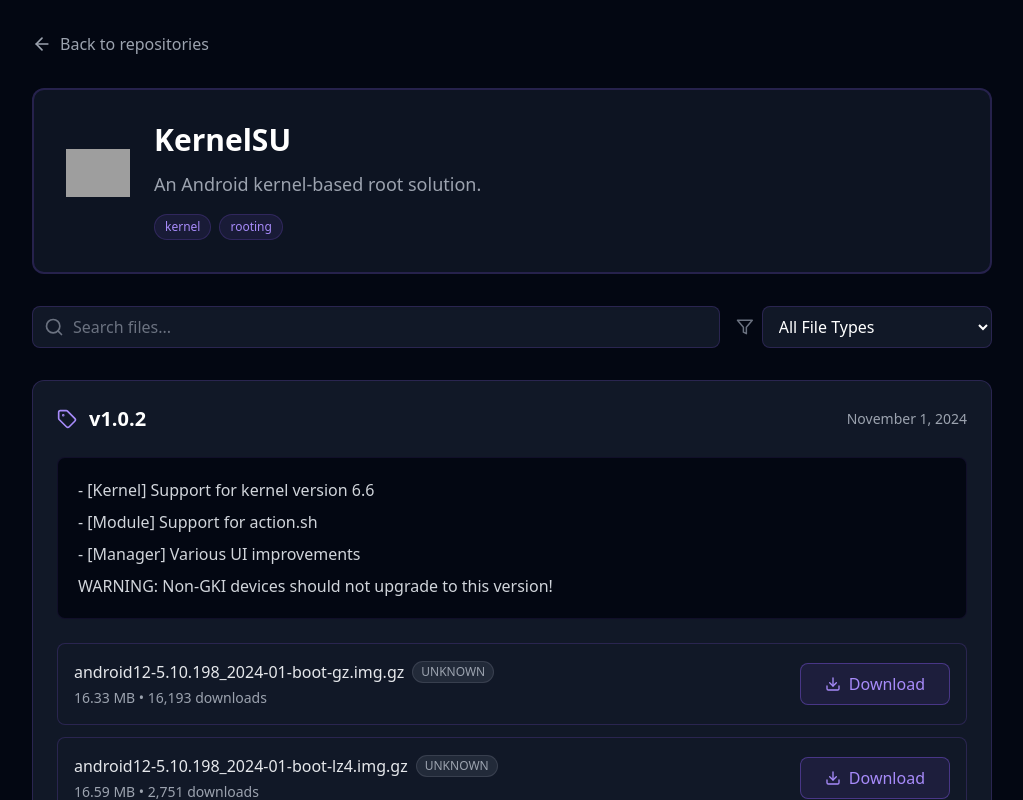
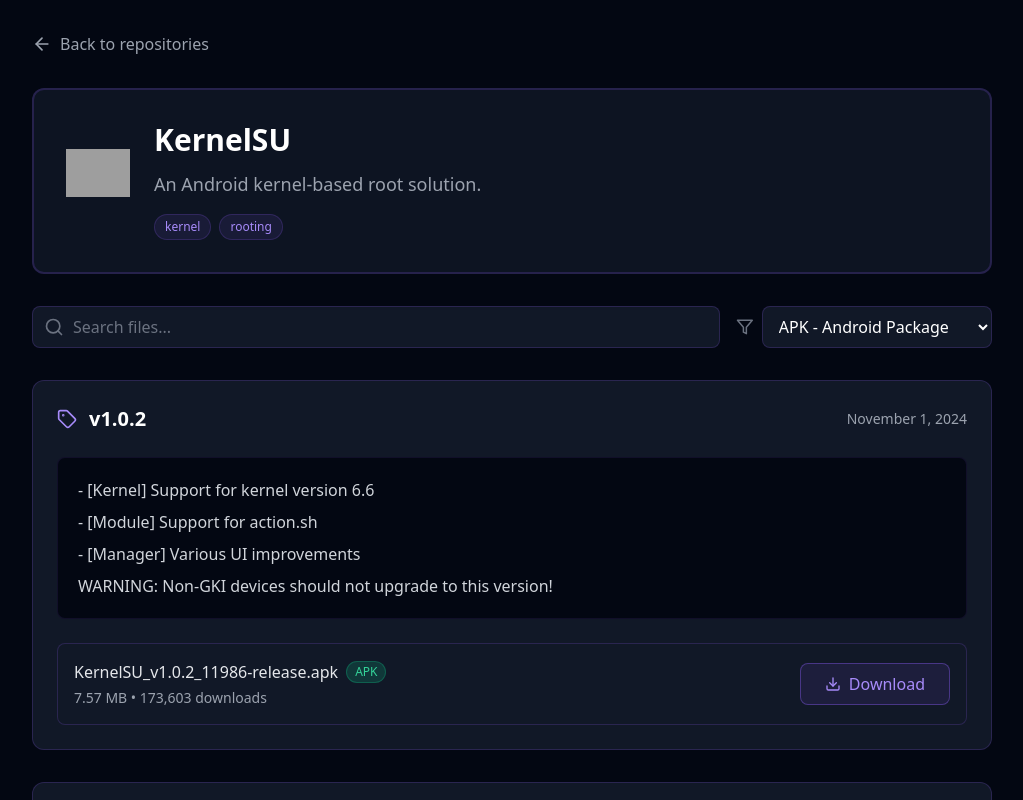
Before and after one commit to RAFSuNX/OSSExplorer, a React (Vite) app: page / in a window 1280 px wide. Both pictures are taken after a click on the element 639 px from the left and 414 px from the top of the page. Shown: the top 800 px of the page, without its empty margins (128-1151 px from the left). Built offline with nearby package versions, Linux system fonts and the light colour scheme; grey boxes are pictures that could not be loaded.

Commit message:
UI experience improvements

```diff
--- a/src/components/FileTypeFilter.tsx
+++ b/src/components/FileTypeFilter.tsx
@@ -1,10 +1,11 @@
 import React from 'react';
 import { Filter } from 'lucide-react';
 import { FILE_TYPES } from '../lib/fileTypes';
+import { FileExtension } from '../constants/fileTypes';
 
 interface FileTypeFilterProps {
-  selectedType: string;
-  onChange: (type: string) => void;
+  selectedType: FileExtension | '';
+  onChange: (type: FileExtension | '') => void;
 }
 
 export function FileTypeFilter({ selectedType, onChange }: FileTypeFilterProps) {
@@ -13,7 +14,7 @@ export function FileTypeFilter({ selectedType, onChange }: FileTypeFilterProps)
       <Filter className="w-5 h-5 text-gray-500" />
       <select
         value={selectedType}
-        onChange={(e) => onChange(e.target.value)}
+        onChange={(e) => onChange(e.target.value as FileExtension | '')}
         className="w-full bg-gray-900 border border-violet-500/20 rounded-lg px-3 py-2 text-white focus:outline-none focus:border-violet-500/40"
       >
         <option value="">All File Types</option>
--- /dev/null
+++ b/src/constants/fileTypes.ts
@@ -0,0 +1,8 @@
+export const FILE_EXTENSIONS = {
+  APK: 'apk',
+  ZIP: 'zip',
+} as const;
+
+export type FileExtension = typeof FILE_EXTENSIONS[keyof typeof FILE_EXTENSIONS];
+
+export const DEFAULT_FILE_TYPES = [FILE_EXTENSIONS.APK, FILE_EXTENSIONS.ZIP] as const;
--- /dev/null
+++ b/src/hooks/useDefaultFileType.ts
@@ -0,0 +1,8 @@
+import { useMemo } from 'react';
+import { Release } from '../types';
+import { FileExtension } from '../constants/fileTypes';
+import { detectDefaultFileType } from '../utils/fileUtils';
+
+export function useDefaultFileType(releases: Release[]): FileExtension {
+  return useMemo(() => detectDefaultFileType(releases), [releases]);
+}
--- a/src/pages/RepositoryPage.tsx
+++ b/src/pages/RepositoryPage.tsx
@@ -1,4 +1,4 @@
-import React, { Suspense, memo } from 'react';
+import React, { Suspense, memo, useEffect } from 'react';
 import { useParams, useNavigate } from 'react-router-dom';
 import { ArrowLeft } from 'lucide-react';
 import { AnimatePresence } from 'framer-motion';
@@ -13,6 +13,8 @@ import { SearchInput } from '../components/SearchInput';
 import { ReleaseList } from '../components/ReleaseList';
 import { useRepository } from '../hooks/useRepository';
 import { useFilteredReleases } from '../hooks/useFilteredReleases';
+import { useDefaultFileType } from '../hooks/useDefaultFileType';
+import { FileExtension } from '../constants/fileTypes';
 
 const RepositoryHeader = memo(function RepositoryHeader({
   name,
@@ -45,7 +47,8 @@ export function RepositoryPage() {
   const { name } = useParams<{ name: string }>();
   const navigate = useNavigate();
   const { repository, releases, loading, error } = useRepository(name);
-  const [selectedFileType, setSelectedFileType] = React.useState('');
+  const defaultFileType = useDefaultFileType(releases);
+  const [selectedFileType, setSelectedFileType] = React.useState<FileExtension | ''>('');
   const [searchTerm, setSearchTerm] = React.useState('');
 
   const { filteredReleases, isFiltering } = useFilteredReleases(
@@ -53,6 +56,12 @@ export function RepositoryPage() {
     selectedFileType,
     searchTerm
   );
+
+  useEffect(() => {
+    if (releases.length > 0) {
+      setSelectedFileType(defaultFileType);
+    }
+  }, [releases, defaultFileType]);
 
   if (error) {
     return (
--- /dev/null
+++ b/src/utils/fileUtils.ts
@@ -0,0 +1,11 @@
+import { Release } from '../types';
+import { getFileExtension } from '../lib/fileTypes';
+import { FILE_EXTENSIONS, FileExtension } from '../constants/fileTypes';
+
+export function detectDefaultFileType(releases: Release[]): FileExtension {
+  const hasApkFiles = releases.some(release =>
+    release.assets.some(asset => getFileExtension(asset.name) === FILE_EXTENSIONS.APK)
+  );
+
+  return hasApkFiles ? FILE_EXTENSIONS.APK : FILE_EXTENSIONS.ZIP;
+}
```
